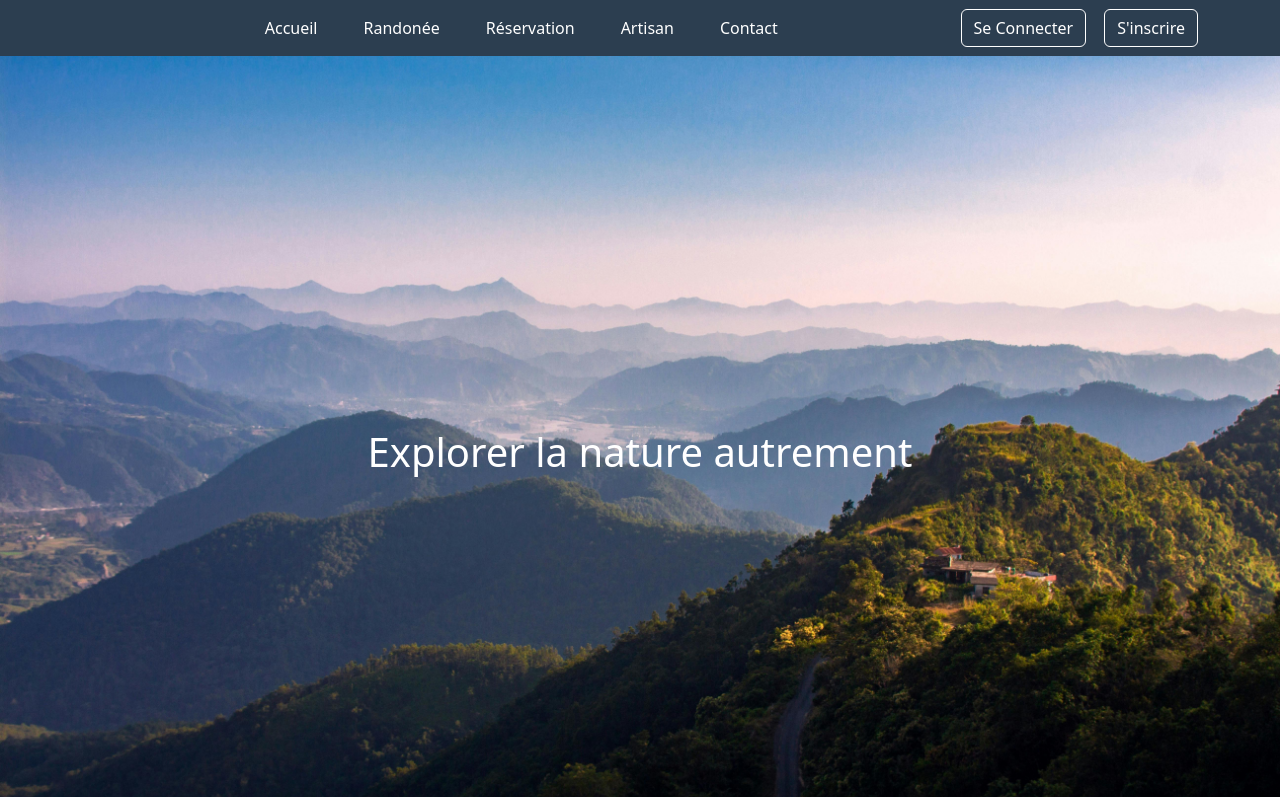
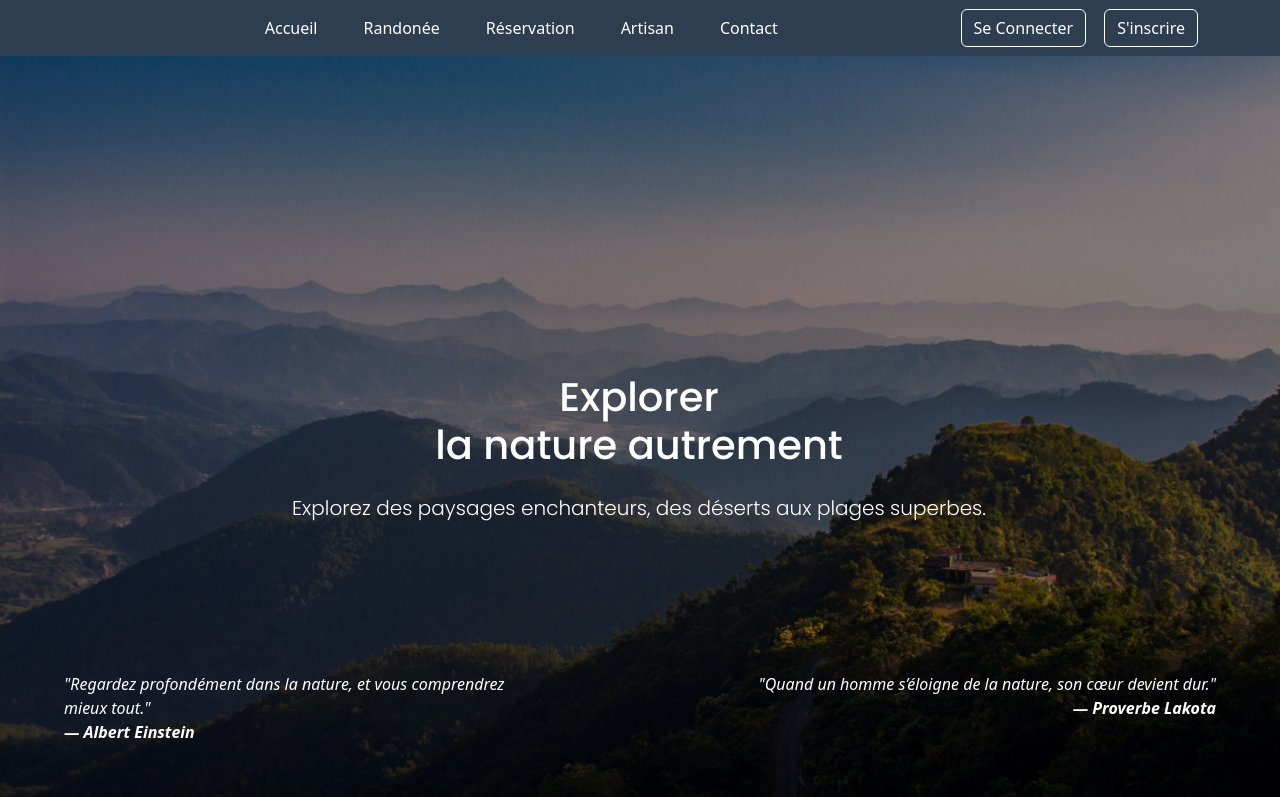
Before and after one commit to medaminenasfi/ecotourisme, a React (Create React App) app: page / in a window 1280 px wide. Shown: the top 797 px of the page. Built offline with nearby package versions, Linux system fonts and the light colour scheme.

Commit message:
shadow section 1 and quotes

```diff
--- a/src/pages/Accueil.js
+++ b/src/pages/Accueil.js
@@ -22,10 +22,35 @@ const Accueil = () => {
               width: "100%",
             }}
           >
-          <h1>Explorer la nature autrement</h1>
-        </section>
+<div className="overlay"></div>
+          <div className="content text-center">
+            <h1>Explorer <br/>  la nature autrement</h1>
+            <p className="lead">
+              Explorez des paysages enchanteurs, des déserts aux plages superbes.
+            </p>
+          </div>
+
+          {/* Citations en bas */}
+          <div className="quotes">
+            <p className="quote left">
+              "Regardez profondément dans la nature, et vous comprendrez mieux tout."
+              <br />
+              <strong>— Albert Einstein</strong>
+            </p>
+            <p className="quote right">
+              "Quand un homme s’éloigne de la nature, son cœur devient dur."
+              <br />
+              <strong>— Proverbe Lakota</strong>
+            </p>
+          </div>          </section>
           <section>
-          <h2>SSSS 2</h2>
+            <h1 classname="hell">Les meilleures destinations</h1>
+          <center> <p>Partez à la découverte de paysages incroyables, des déserts
+            aux plages superbes.</p>  </center>
+
+
+
+
           </section>
         </main>
         <Footer />
--- a/src/pages/accueil.css
+++ b/src/pages/accueil.css
@@ -1,4 +1,14 @@
-/* accueil.css */
+@import url("https://fonts.googleapis.com/css2?family=Poppins:wght@300;400;600;700&display=swap");
+
+/* Global Styles */
+body {
+  margin: 0;
+  padding: 0;
+  font-family: "Poppins", sans-serif;
+  background-color: #f4f4f4;
+}
+
+/* Page Container */
 .page-container {
   min-height: 100vh;
   display: flex;
@@ -6,13 +16,14 @@
   position: relative;
 }
 
-/*  Navbar */
+/* Navbar */
 .navbar {
   background-color: #2c3e50;
   padding: 1rem 2rem;
   width: 100%;
   position: fixed;
   top: 0;
+  left: 0;
   z-index: 1000;
 }
 
@@ -35,17 +46,87 @@
   opacity: 0.8;
 }
 
-/* Contenu principal */
+/* Hero Section */
 .hero-section {
   flex: 1;
-  padding: 8rem 2rem 4rem; /* Ajustement pour la navbar fixe */
+  padding: 8rem 2rem 4rem; /* Adjusted for fixed navbar */
   max-width: 1200px;
   margin: 0 auto;
   width: 100%;
   box-sizing: border-box;
+  text-align: center;
+  position: relative;
 }
 
-/*  Footer */
+/* Overlay Effect */
+.overlay {
+  position: absolute;
+  top: 0;
+  left: 0;
+  width: 100%;
+  height: 100%;
+  background: rgba(0, 0, 0, 0.5); /* Dark overlay for better text visibility */
+}
+
+/* Content Section */
+.content {
+  position: relative;
+  z-index: 2;
+  color: white;
+  width: 1515px;
+  height: 859px;
+  left: -1px;
+  display: flex;
+  flex-direction: column;
+  align-items: center;
+  justify-content: center;
+  text-align: center;
+  margin: 0 auto;
+}
+
+/* Headings */
+h1 {
+  font-family: "Poppins", sans-serif;
+  font-size: 3.5rem;
+  font-weight: 700;
+  text-align: center;
+  color: white;
+  margin: 0;
+}
+
+.lead {
+  font-size: 1.5rem;
+  font-weight: 400;
+  font-family: "Poppins", sans-serif;
+  margin-top: 1rem;
+}
+
+/* Quotes Section */
+.quotes {
+  position: absolute;
+  bottom: 5%;
+  width: 90%;
+  display: flex;
+  justify-content: space-between;
+  font-size: 1rem;
+  font-style: italic;
+  color: white;
+}
+
+.quote {
+  width: 40%;
+  z-index: 2;
+}
+
+.quote.left {
+  text-align: left;
+}
+
+.quote.right {
+  text-align: right;
+}
+
+/* Footer */
 .main-footer {
   background-color: #222222;
   color: white;
```
Lines whose indentation alone changed are shown as unchanged.
